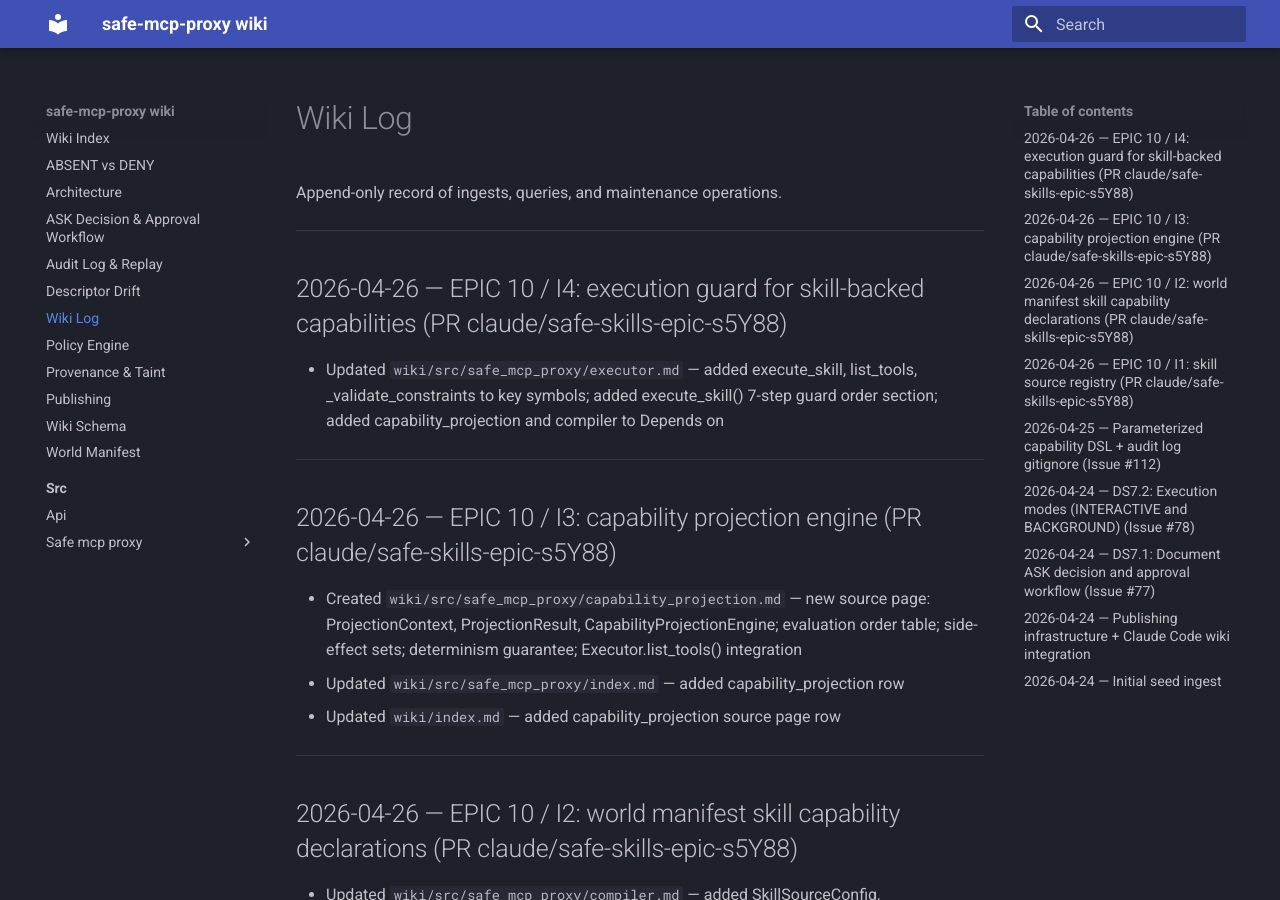
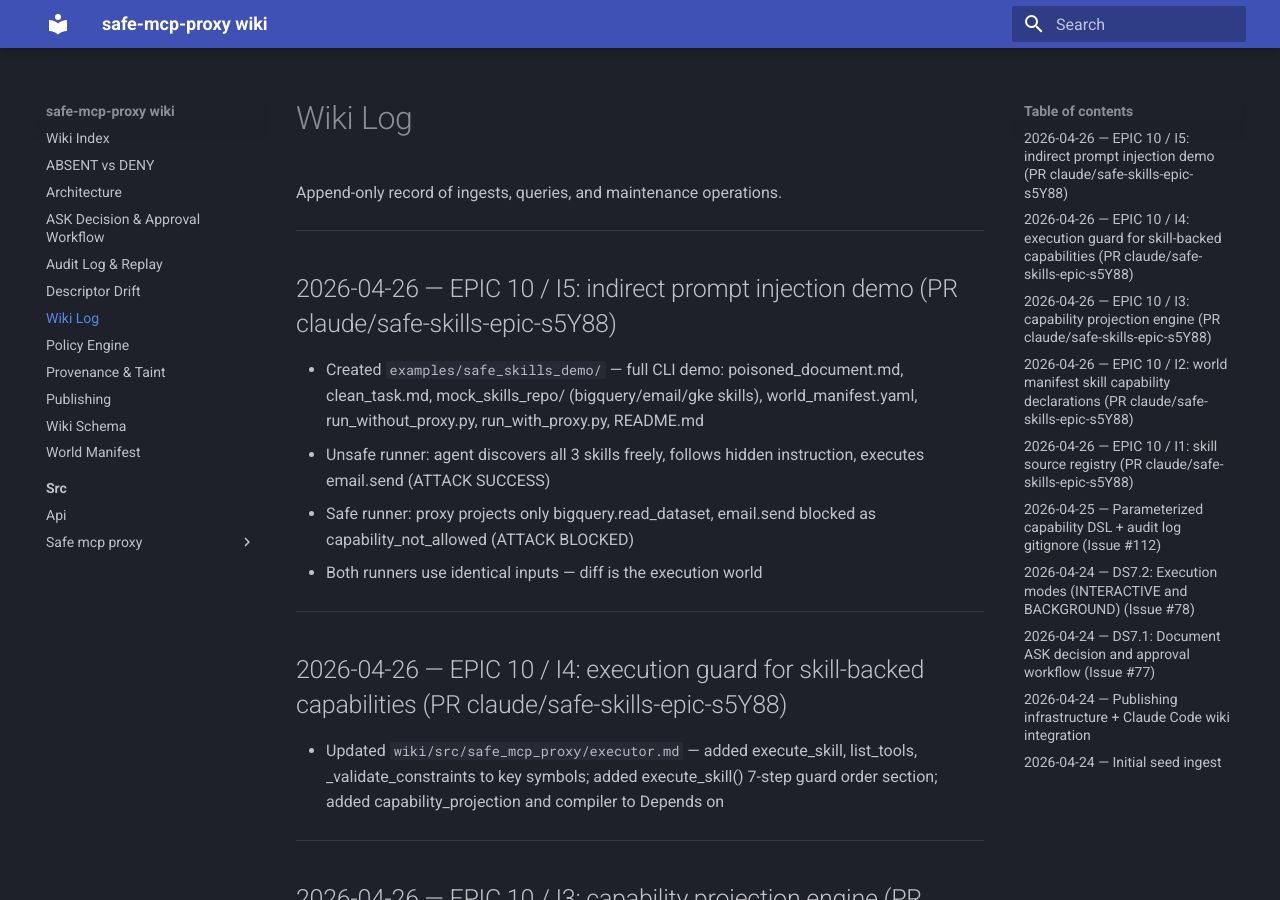
Before and after one commit to sv-pro/safe-mcp-proxy, an MkDocs documentation site: the page built from wiki/log.md, in a window 1280 px wide and 900 px high. Built offline with MkDocs 1.6.1 and Material for MkDocs 9.7.7, drawn with Linux system fonts in a browser that asks for light colours.

Commit message:
docs(wiki): add I5 demo entry to log
https://claude.ai/code/session_01UzMHQmhkVAGWJ32815zfR6

```diff
--- a/wiki/log.md
+++ b/wiki/log.md
@@ -1,6 +1,15 @@
 # Wiki Log
 
 Append-only record of ingests, queries, and maintenance operations.
+
+---
+
+## 2026-04-26 — EPIC 10 / I5: indirect prompt injection demo (PR claude/safe-skills-epic-s5Y88)
+
+- Created `examples/safe_skills_demo/` — full CLI demo: poisoned_document.md, clean_task.md, mock_skills_repo/ (bigquery/email/gke skills), world_manifest.yaml, run_without_proxy.py, run_with_proxy.py, README.md
+- Unsafe runner: agent discovers all 3 skills freely, follows hidden instruction, executes email.send (ATTACK SUCCESS)
+- Safe runner: proxy projects only bigquery.read_dataset, email.send blocked as capability_not_allowed (ATTACK BLOCKED)
+- Both runners use identical inputs — diff is the execution world
 
 ---
 
```
